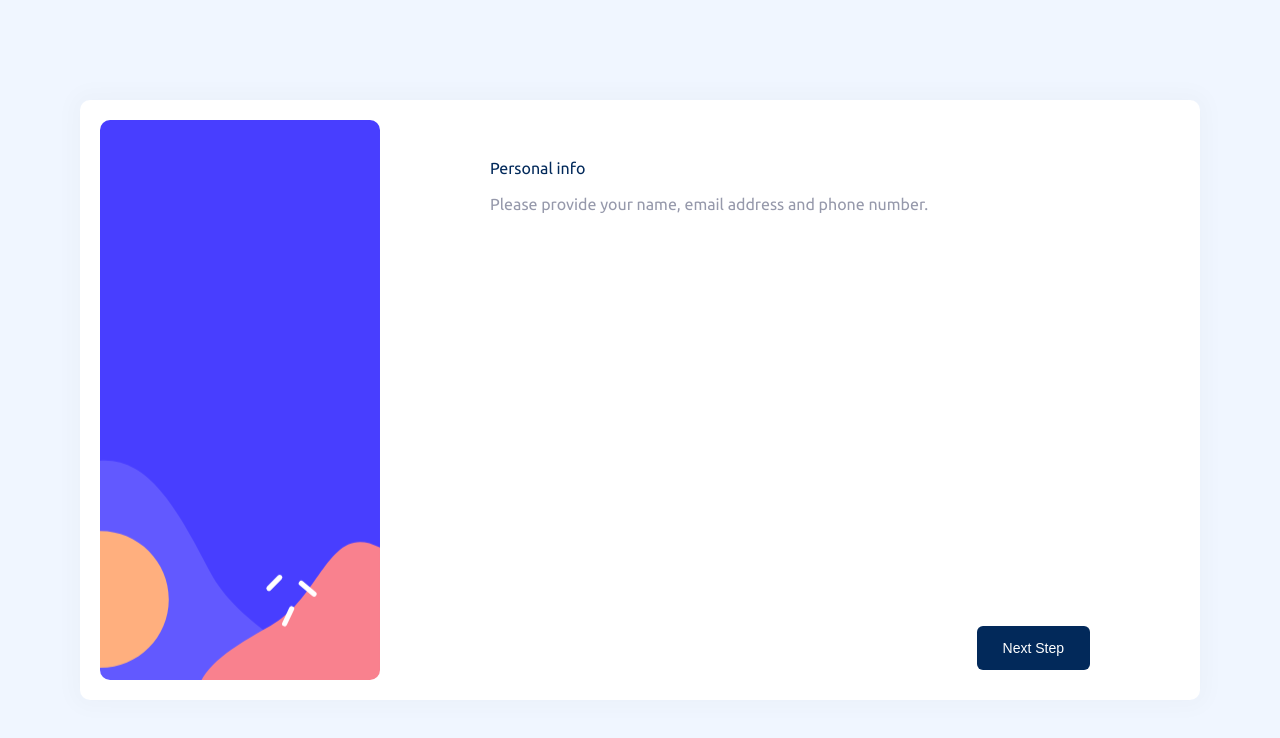
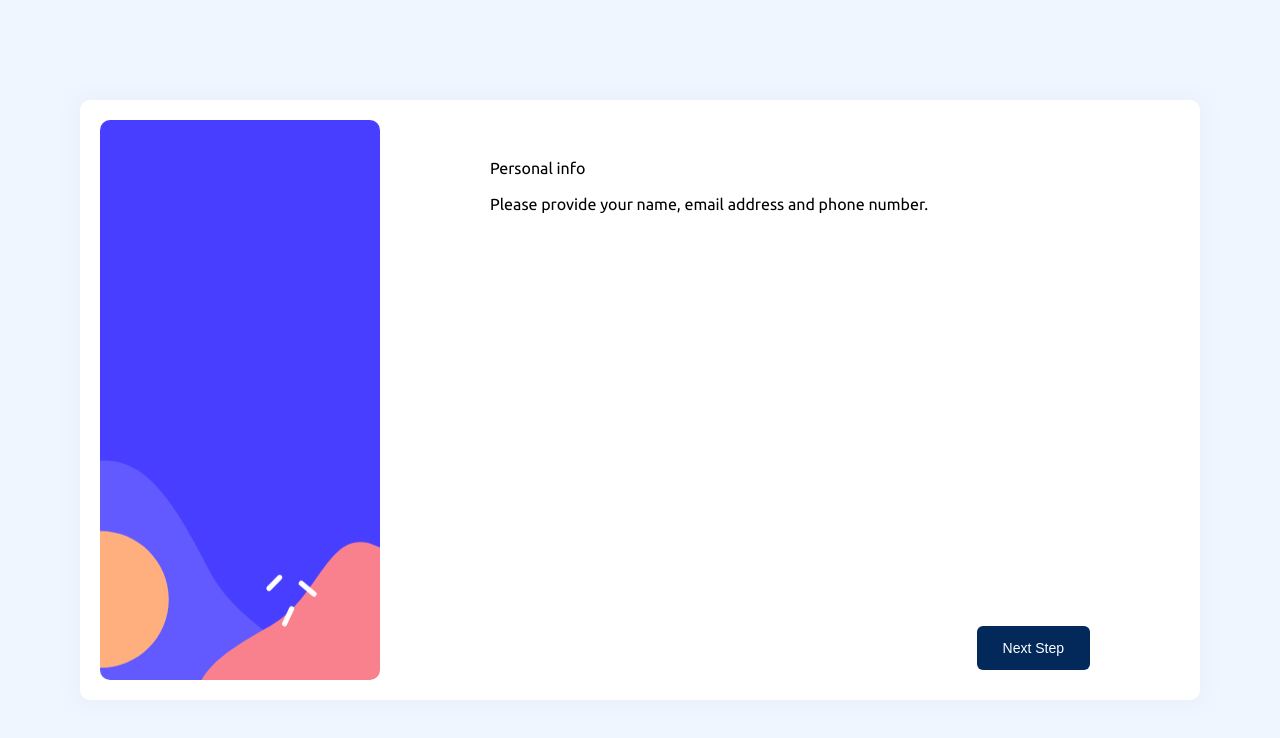
Before and after one commit to hun-ah/multi-step-form-v2, a React (Vite) app: page / in a window 1280 px wide. Shown: the top 738 px of the page. Built offline with nearby package versions, Linux system fonts and the light colour scheme.

Commit message:
added classnames for h1 and p

```diff
--- a/src/components/optionLayout/optionlayout.module.css
+++ b/src/components/optionLayout/optionlayout.module.css
@@ -1,10 +1,10 @@
-h1 {
+.heading {
   font-size: 40px;
   font-weight: 500;
   color: var(--marine-blue);
 }
 
-p {
+.subheading {
   color: var(--cool-gray);
 }
 
```
